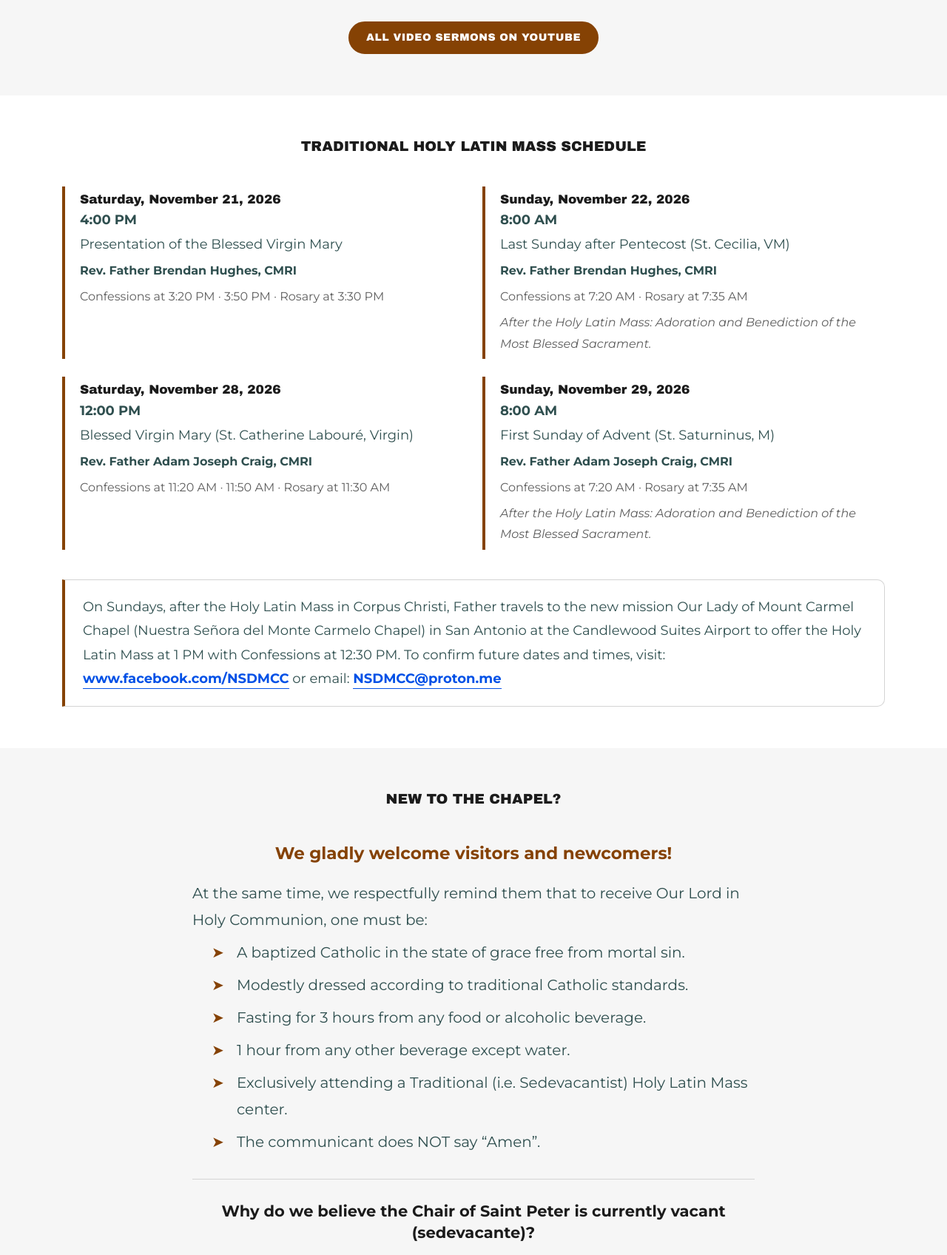
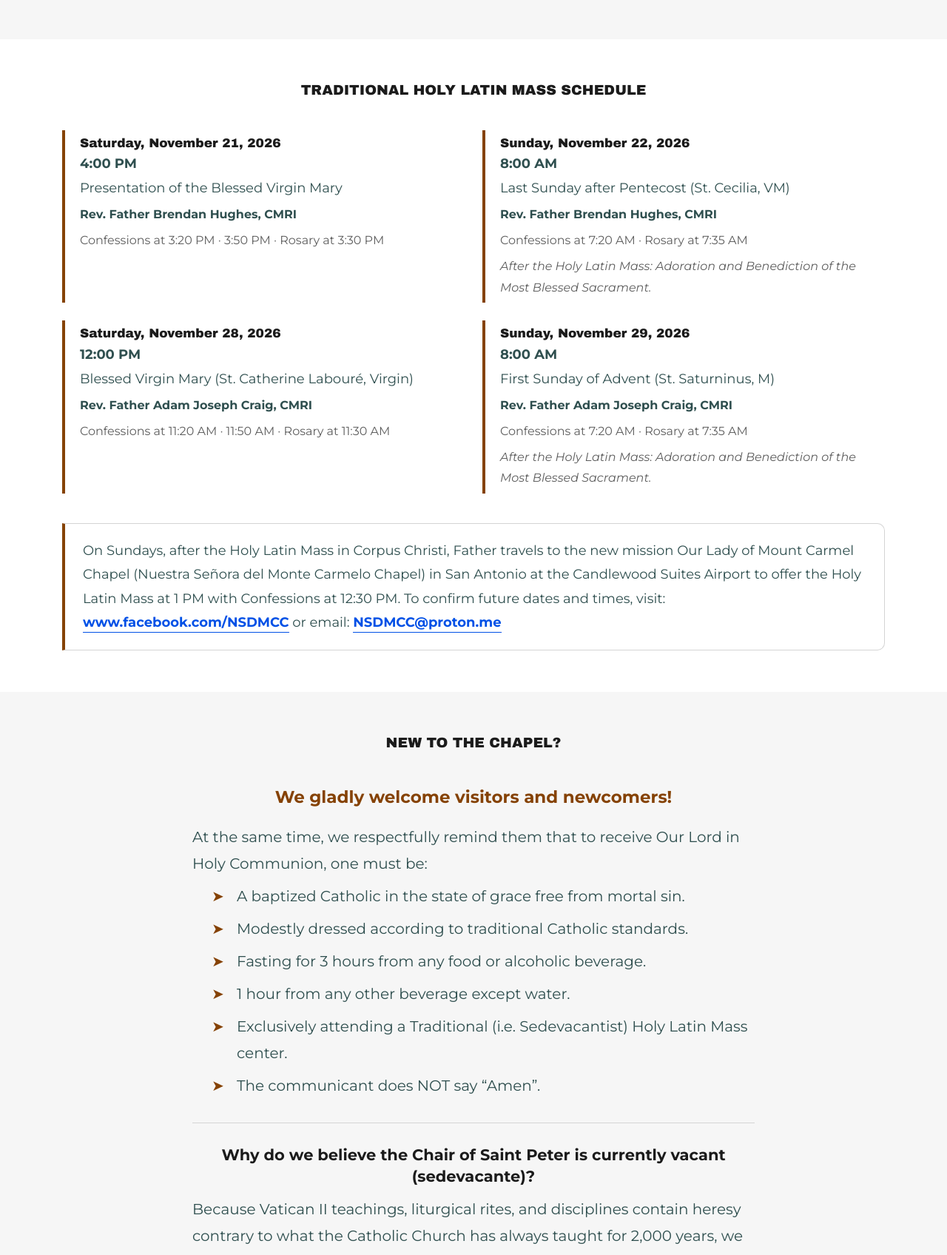
Before and after one commit to ourladymhtchurch/ourladymhtchurch.github.io, a Jekyll site: the page built from index.html, in a window 1280 px wide, cut to the strip 1801-3497 px from the top of the page. Shown: the whole strip at 74% size. Built offline with Jekyll 4.4.1, drawn with Linux system fonts in a browser that asks for light colours.

Commit message:
Home page: remove the All Video Sermons on YouTube button under the Latest Sermon

```diff
--- a/_sass/olmht/_home.scss
+++ b/_sass/olmht/_home.scss
@@ -17,8 +17,6 @@
 .new-here__link { text-align: center; }
 @media (min-width: 768px) { .new-here { font-size: 20px; } }
 
-/* A centered button under a section's cards ("All Video Sermons on YouTube" under Latest Sermon) */
-.section-more { text-align: center; margin: 32px 0 0; }
 .news-list li { font-size: 18px; color: var(--slate); padding: 16px 0; border-top: 1px solid var(--rule); }
 
 /* Urgent red box ("alert" in _data/schedule.yml, _includes/alert.html), e.g. a cancellation.
--- a/index.html
+++ b/index.html
@@ -46,7 +46,6 @@ cards in Featured Content were replaced by this button then). {% endcomment %}
     <div class="tiles tiles--two">
       {% include sermon-video-tile.html item=site.data.sermons.videos.first wide=true more=true %}
     </div>
-    <p class="section-more"><a class="btn" href="https://www.youtube.com/@ourladymhtchurch/videos" target="_blank" rel="noopener">All Video Sermons on YouTube</a></p>
   </div>
 </section>
 
```
Also changed, not shown: README.md.
